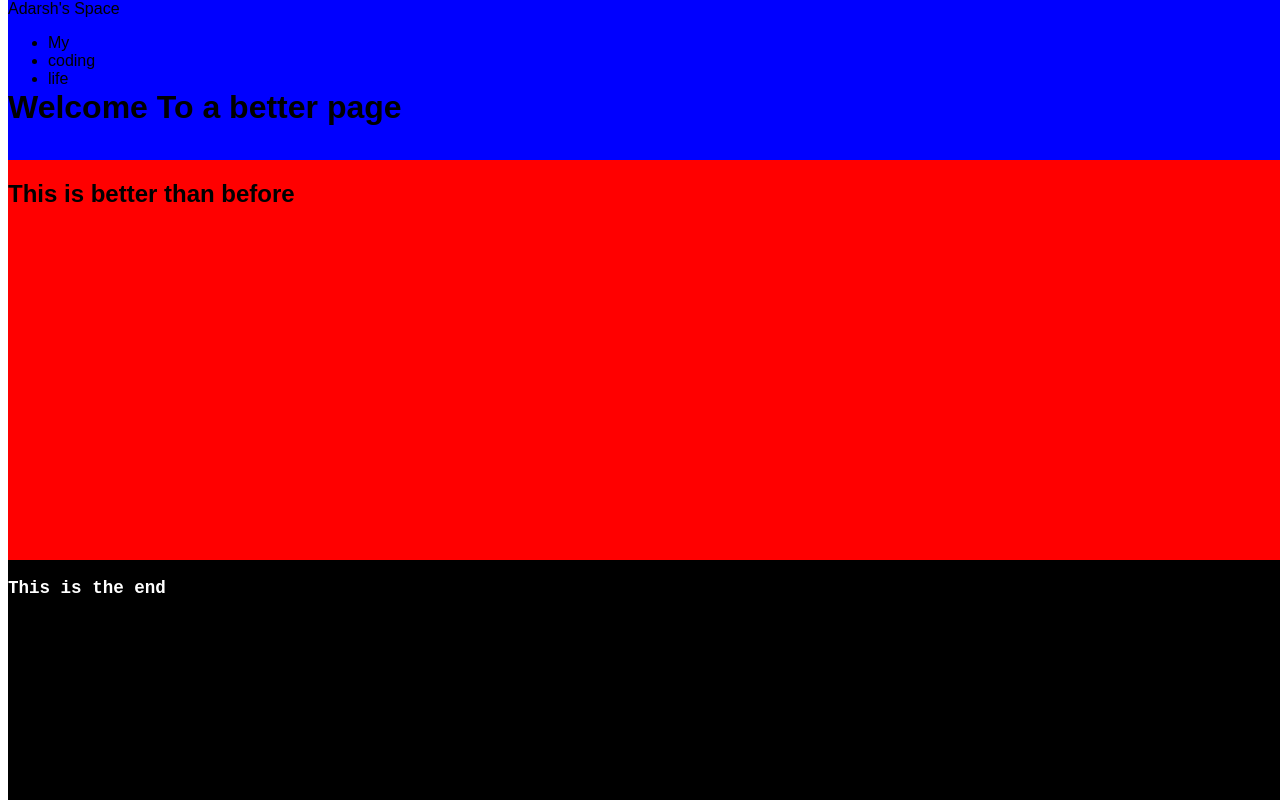
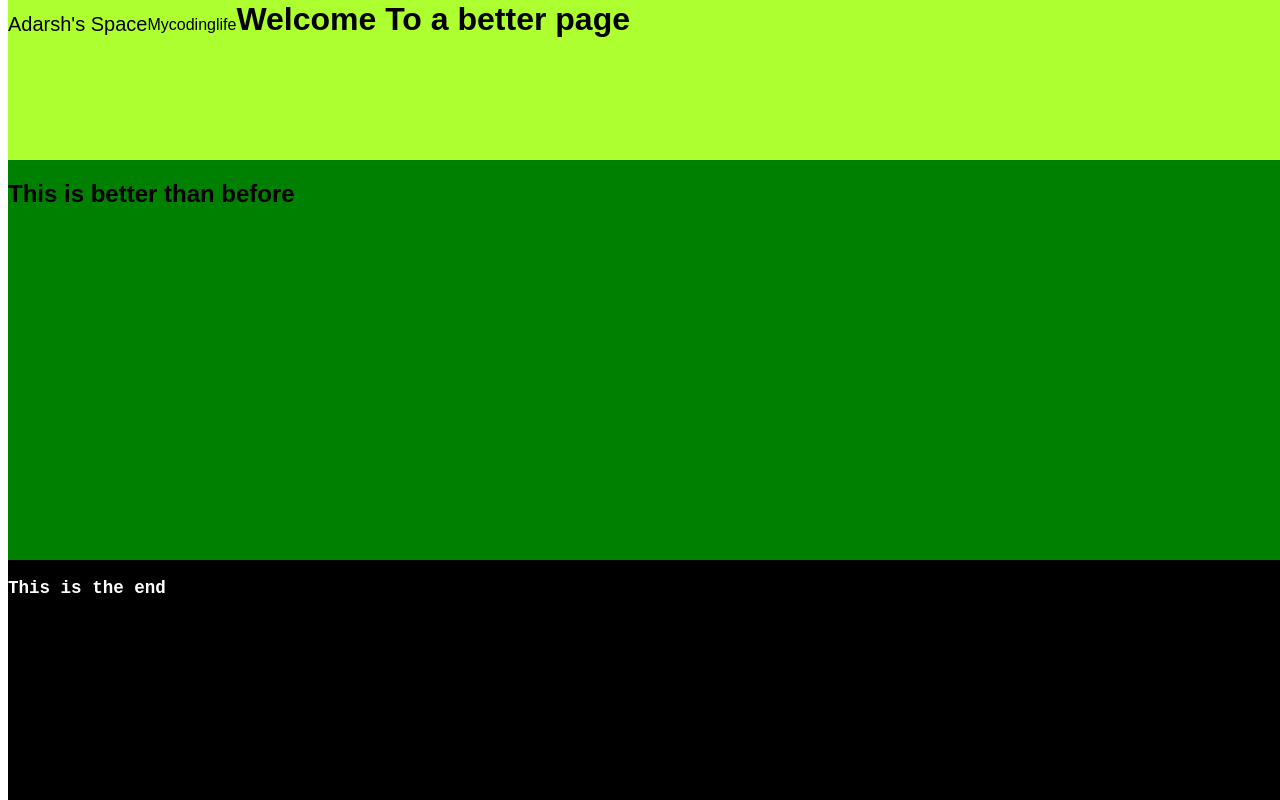
Before and after one commit to AdarshRise/All-In-one-web, a plain HTML site: page impovement1.html in a window 1280 px wide. Drawn offline with Linux system fonts and the light colour scheme.

Commit message:
change in style sheet

```diff
--- a/style2.css
+++ b/style2.css
@@ -3,19 +3,29 @@ font-family:sans-serif;
 }
 
 .header{                     /* this should be at top(0) and shouldn't shift {position=fixed} this should also cover all the top part of the page {width=100%} and it should not expand to the whole page, only 20% */
-    background-color: blue;
+    background-color:greenyellow;
     position:fixed;
     top: 0;
     width:100%;
     height: 20%;
 }
 
+.header-logo{
+    position: relative;   /* relative means that it can change it's place accordinly*/
+    top: 13px;   /* This depends on the positon attribute */
+    float:left;
+    font-size: 20px;
+}
+.header-list li {        /* This is to remove bullets from the list present in the header division only */
+    list-style: none;
+    float:left;
+}
 /* this should be at middle(that is , start after the 20% of the page, from top) and shouldn't shift {position=fixed} this should also cover all the medium part of the page {width=100%} and it should not expand to the whole page, only 50% */
 
 .body{
-    background: red;
+    background:green;
     position: fixed;
-    top: 20%;
+    top:20%;
     height:50%;
     width: 100%;
 }
```
